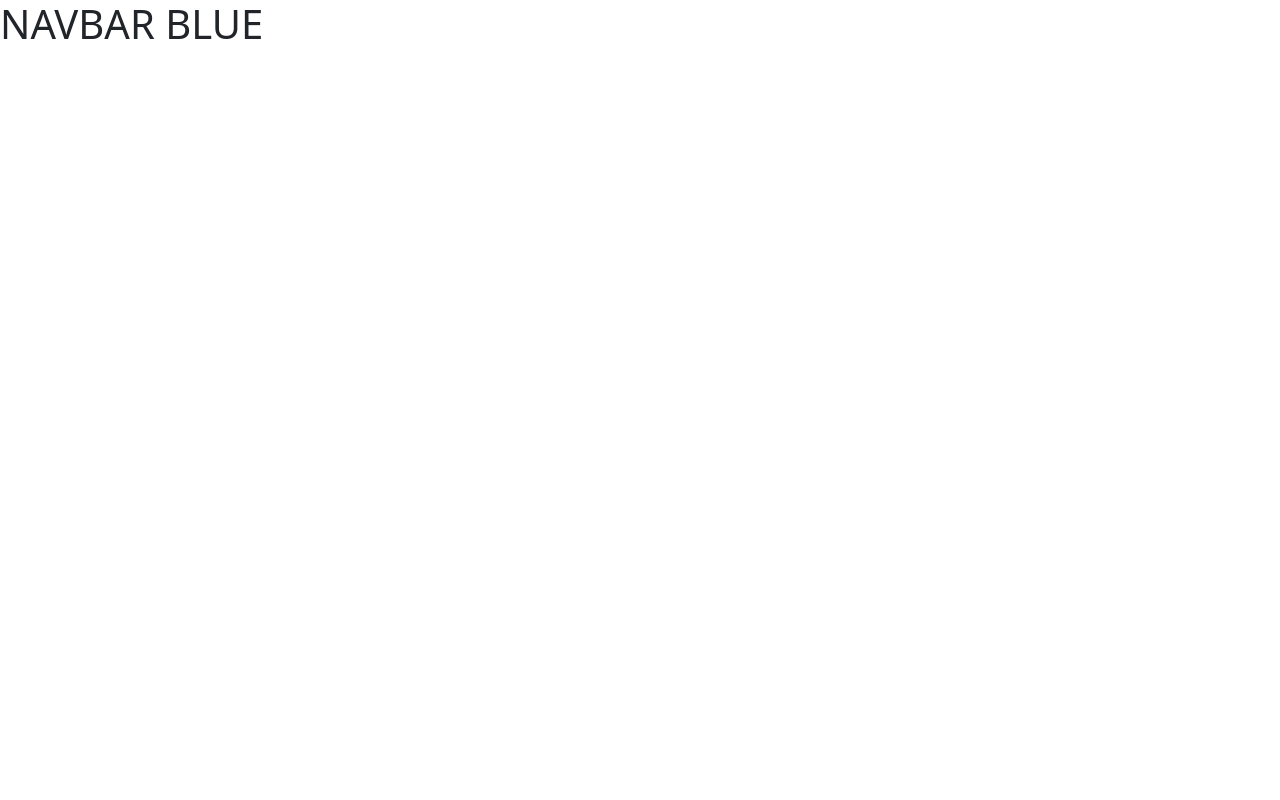
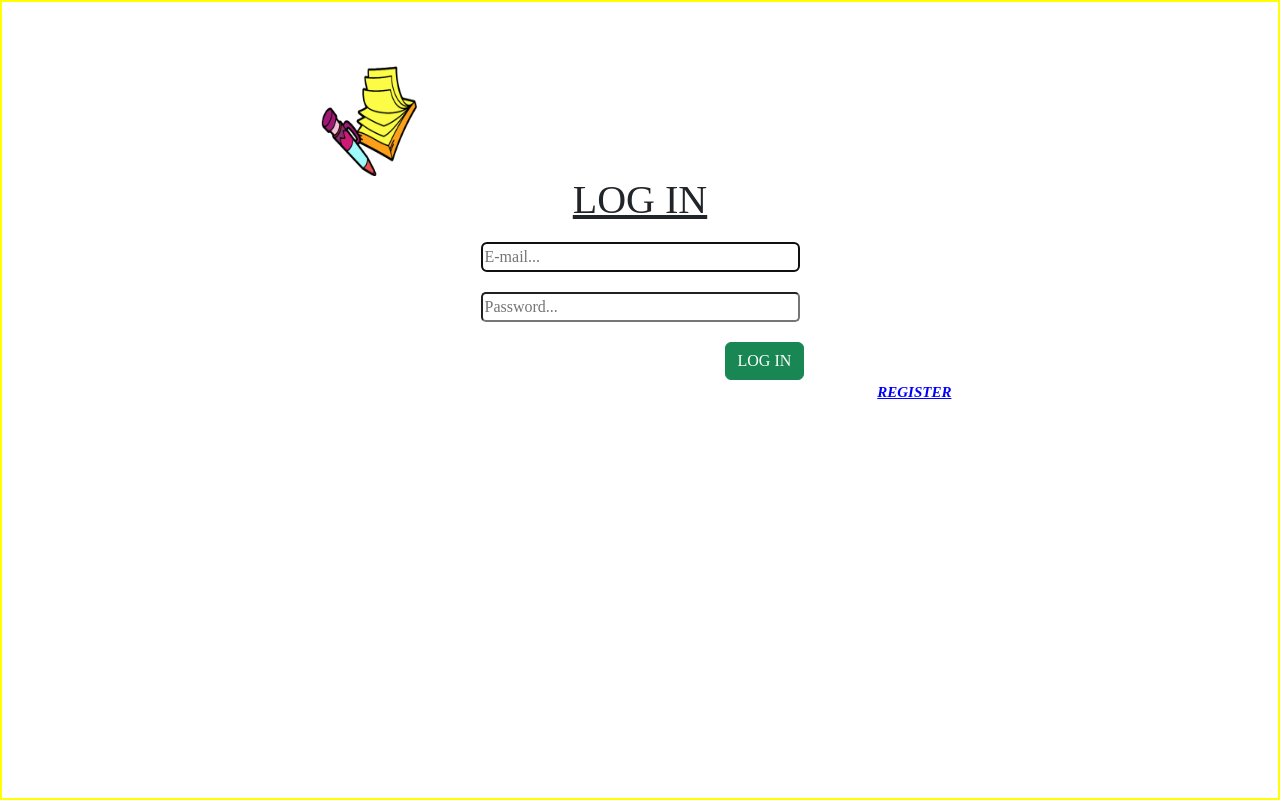
Before and after one commit to AnaO-97/RedSocial, a React (Create React App) app in the folder client/my-app/: page /landing in a window 1280 px wide. Before the commit this address had no page. Built offline with nearby package versions, Linux system fonts and the light colour scheme.

Commit message:
Configure form to register or log in

```diff
--- a/client/my-app/src/App.css
+++ b/client/my-app/src/App.css
@@ -1,5 +1,12 @@
-
-
+.App {
+  position: absolute;
+  width: 100%;
+  height: 100%;
+  font-family: 'Times New Roman', Times, serif;
+  display: flex;
+  justify-content: center;
+  border: solid 2px yellow
+}
 
 /* .App {
   text-align: center;
--- a/client/my-app/src/App.jsx
+++ b/client/my-app/src/App.jsx
@@ -1,22 +1,21 @@
-// import { useEffect } from 'react';
 import './App.css';
-import { Navbar, Home, Register } from "./components/index";
+import { Navbar, Home, Landing } from "./components/index";
 import { Routes, Route, useLocation } from "react-router-dom";
 
 function App() {
   let { pathname } = useLocation();
 
   return (
-    <div >
+    <div className = "App">
       {
-        pathname !== "/register"
+        pathname !== "/landing"
         ? <Navbar/>
         : null
       }
 
       <Routes>
-        <Route exact path = "/register"
-               element    = { <Register/> }
+        <Route exact path = "/landing"
+               element    = { <Landing/> }
         > </Route>
 
         <Route exact path = "/home"
--- /dev/null
+++ b/client/my-app/src/components/Landing/Landing.jsx
@@ -0,0 +1,50 @@
+import styles from "./Landing.module.css";
+import { useState } from "react";
+import { Login, Register } from "../index";
+
+function Landing () {
+    const [typeSession, setTypeSession] = useState("login");
+
+    const [userData, setUserData] = useState({
+        fullName : "",
+        age      : 0,
+        email    : "",
+        plainPassword: "",
+    });
+
+    const handleChange  = ( event ) => {
+        const { name, value } = event.target;
+
+        setUserData({
+            ...userData,
+            [ name ] : value,
+        })
+    }
+
+    const handleSession = ( event ) => {
+        setTypeSession(event.target.name)
+    }
+
+    return(
+        <div className = { styles.generalContainer } >
+            <img src = "/logo192.png"/>
+            {
+                typeSession === "login"
+                ? <Login    styles = { styles } handleChange  = { handleChange } userData = { userData } />
+                : <Register styles = { styles } handleChange  = { handleChange } userData = { userData } />
+            }
+
+            {
+                typeSession === "login"
+                ?   <button className = { styles.otherOption } name = "register" onClick = { handleSession }>
+                        REGISTER
+                    </button>
+                :   <button className = { styles.otherOption } name = "login"    onClick = { handleSession }>
+                        LOG IN
+                    </button>
+            }
+        </div>
+    )
+}
+
+export default Landing;
--- /dev/null
+++ b/client/my-app/src/components/Landing/Landing.module.css
@@ -0,0 +1,50 @@
+.generalContainer{
+    width: 50%;
+    margin-top: 5%;
+}
+
+.generalContainer img{
+    width: 15%;
+    height: 15%;
+}
+
+.generalContainer .otherOption{
+    position: fixed;
+    right: 25.2%;
+    color: blue;
+    font-size: 15px;
+    font-weight: bold;
+    font-style: oblique;
+    text-decoration: underline;
+    border: none;
+    background-color: transparent;
+}
+
+.generalContainer .subContainer{
+    display: flex;
+    flex-direction: column;
+    align-items: center;
+    justify-content: center;
+}
+
+.generalContainer .subContainer h1{
+    text-decoration: underline;
+}
+
+.generalContainer .subContainer form{
+    width: 100%;
+    display: flex;
+    flex-direction: column;
+    align-items: center;
+}
+
+.generalContainer .subContainer form input{
+    width: 50%;
+    margin: 10px;
+    border-radius: 5px ;
+}
+
+.generalContainer .subContainer form button{
+    margin-top: 10px;
+    margin-left: 39%;
+}
--- /dev/null
+++ b/client/my-app/src/components/Landing/Login.jsx
@@ -0,0 +1,34 @@
+function Login ( props ){
+    const { styles, userData, handleChange } = props;
+
+    return(
+        <div className = { styles.subContainer } >
+            <h1> LOG IN </h1>
+
+            <form>
+                <input name = "email"
+                       type = "text"
+                       autoFocus
+                       placeholder  = "E-mail..."
+                       autoComplete = "off"
+                       value        = { userData.email }
+                       onChange     = { handleChange }
+                />
+
+                <input name = "plainPassword"
+                       type = "password"
+                       placeholder  = "Password..."
+                       autoComplete = "off"
+                       value        = { userData.plainPassword }
+                       onChange     = { handleChange }
+                />
+
+                <button class="btn btn-success">
+                    LOG IN
+                </button>
+            </form>
+        </div>
+    )
+}
+
+export default Login;
--- /dev/null
+++ b/client/my-app/src/components/Landing/Register.jsx
@@ -0,0 +1,50 @@
+function Register ( props ){
+    const { styles, userData, handleChange } = props;
+
+    return(
+        <div className = { styles.subContainer }>
+            <h1> REGISTER </h1>
+
+            <form>
+                <input name = "fullName"
+                       type = "text"
+                       placeholder  = "Full name..."
+                       autoComplete = "off"
+                       value        = { userData.fullName }
+                       onChange     = { handleChange }
+                />
+
+                <input name = "age"
+                       type = "text"
+                       placeholder  = "Age..."
+                       autoComplete = "off"
+                       value        = { userData.age }
+                       onChange     = { handleChange }
+                />
+
+                <input name = "email"
+                       type = "text"
+                       autoFocus
+                       placeholder  = "E-mail..."
+                       autoComplete = "off"
+                       value        = { userData.email }
+                       onChange     = { handleChange }
+                />
+
+                <input name = "plainPassword"
+                       type = "text"
+                       placeholder  = "Password..."
+                       autoComplete = "off"
+                       value        = { userData.plainPassword }
+                       onChange     = { handleChange }
+                />
+
+                <button class="btn btn-success">
+                    REGISTER
+                </button>
+            </form>
+        </div>
+    )
+}
+
+export default Register;
--- a/client/my-app/src/components/Register/Register.jsx
+++ /dev/null
@@ -1,9 +0,0 @@
-function Register () {
-    return(
-        <div>
-            <h1>REGISTER</h1>
-        </div>
-    )
-}
-
-export default Register;
--- a/client/my-app/src/components/index.js
+++ b/client/my-app/src/components/index.js
@@ -1,3 +1,5 @@
-export { default as Home } from "./Home/Home";
-export { default as Navbar } from "./Navbar/Navbar";
-export { default as Register } from "./Register/Register";
+export { default as Home }     from "./Home/Home";
+export { default as Navbar }   from "./Navbar/Navbar";
+export { default as Landing }  from "./Landing/Landing";
+export { default as Login }    from "./Landing/Login";
+export { default as Register } from "./Landing/Register";
```
Also changed, not shown: client/my-app/public/favi.png (added), client/my-app/src/components/Register/register.module.css (deleted), 1 other file (tests, documents, lock files or other folders).
